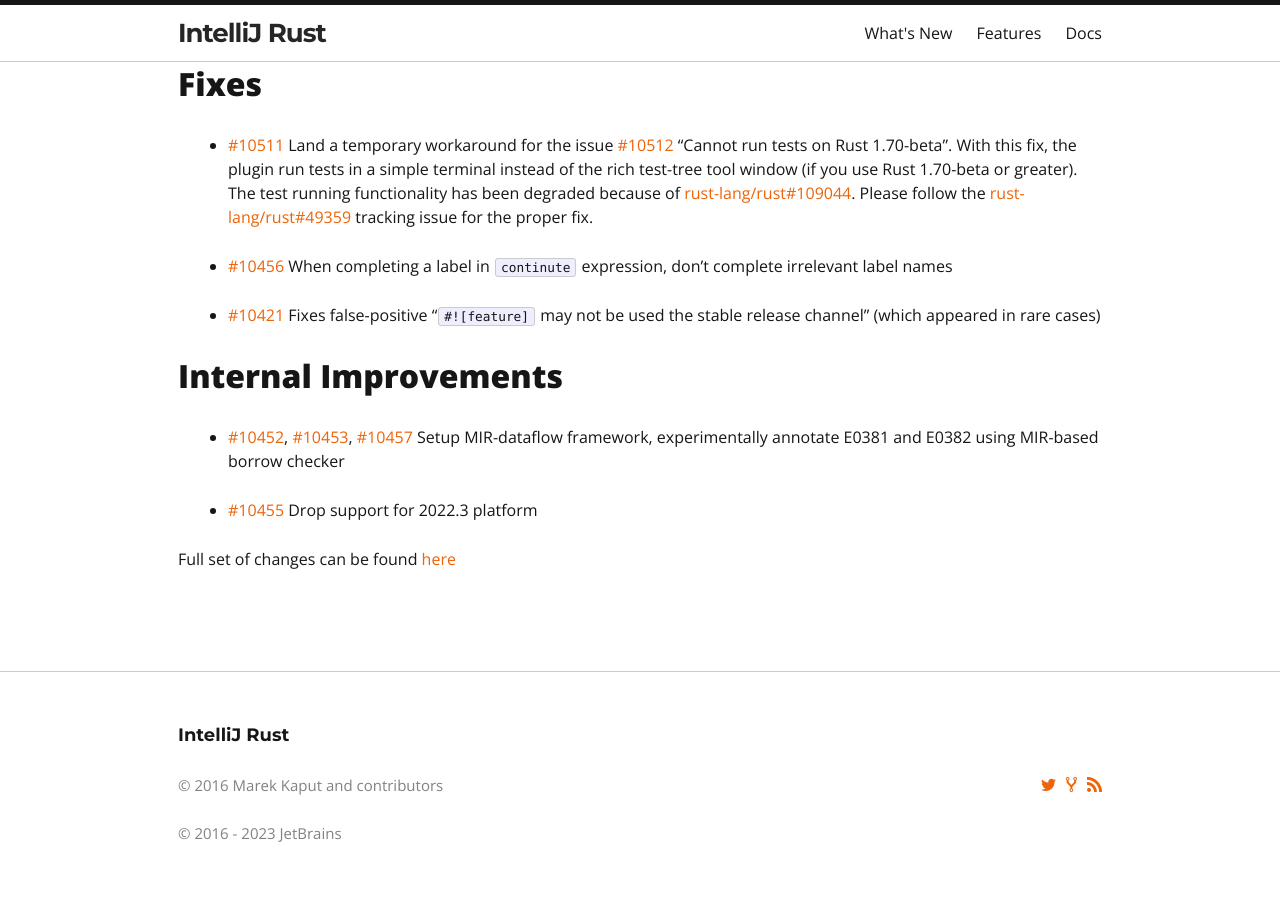
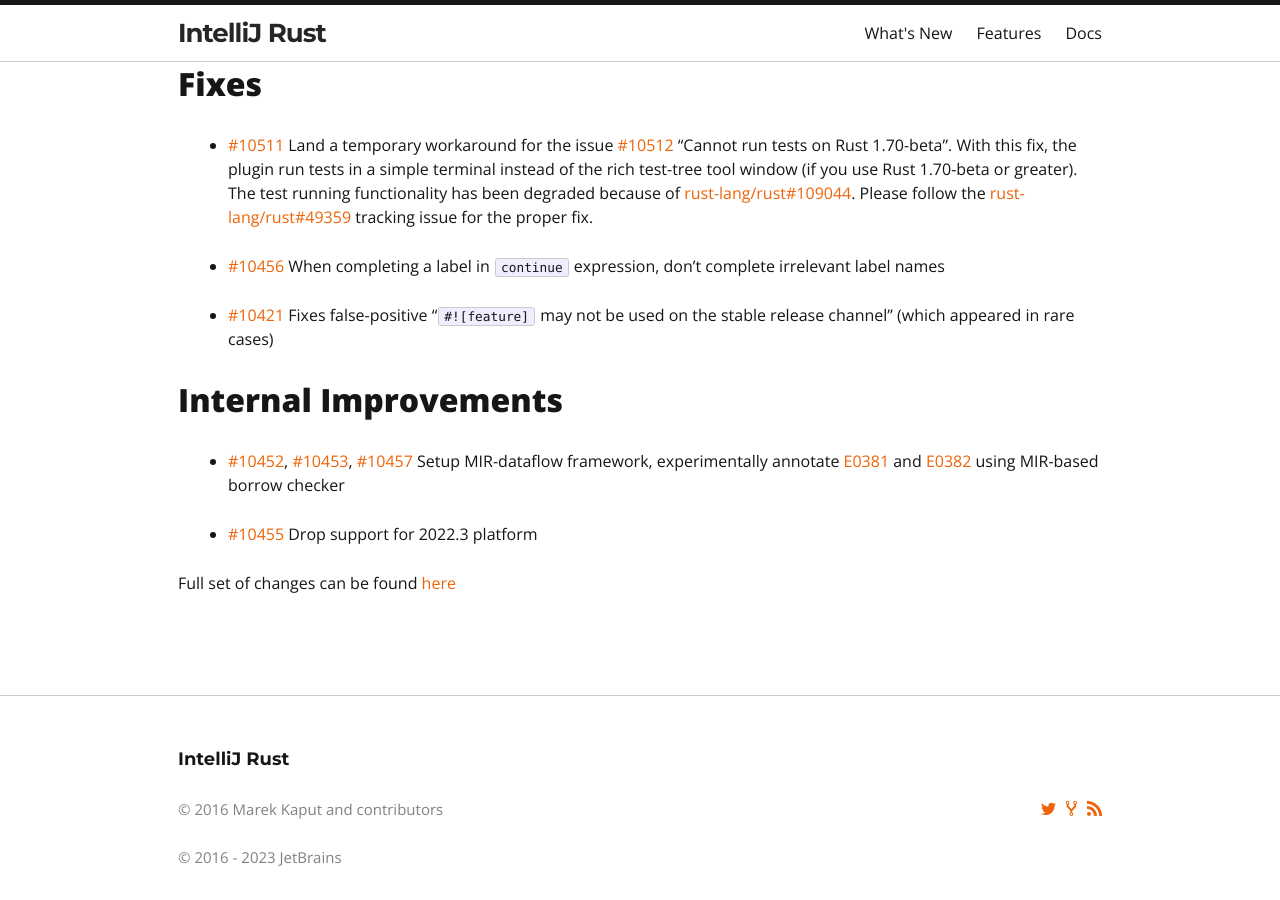
Before and after one commit to intellij-rust/intellij-rust.github.io, a Jekyll site: the page built from _posts/2023-05-30-changelog-195.markdown, in a window 1280 px wide and 900 px high, scrolled down 843 px. Built offline with Jekyll 4.4.1, drawn with Linux system fonts in a browser that asks for light colours; nearby versions of some CDN libraries; some web fonts are replaced.

Commit message:
Fix review comments

```diff
--- a/_posts/2023-05-30-changelog-195.markdown
+++ b/_posts/2023-05-30-changelog-195.markdown
@@ -39,13 +39,13 @@
   [rust-lang/rust#109044](https://github.com/rust-lang/rust/pull/109044). Please follow the
   [rust-lang/rust#49359](https://github.com/rust-lang/rust/issues/49359) tracking issue for the proper fix.
 
-* [#10456] When completing a label in `continute` expression, don't complete irrelevant label names
+* [#10456] When completing a label in `continue` expression, don't complete irrelevant label names
 
-* [#10421] Fixes false-positive "`#![feature]` may not be used the stable release channel" (which appeared in rare cases)
+* [#10421] Fixes false-positive "`#![feature]` may not be used on the stable release channel" (which appeared in rare cases)
 
 ## Internal Improvements
 
-* [#10452], [#10453], [#10457] Setup MIR-dataflow framework, experimentally annotate E0381 and E0382 using MIR-based
+* [#10452], [#10453], [#10457] Setup MIR-dataflow framework, experimentally annotate [E0381] and [E0382] using MIR-based
   borrow checker
 
 * [#10455] Drop support for 2022.3 platform
```
Also changed, not shown: other parts of _posts/2023-05-30-changelog-195.markdown (+3 -0 lines).
